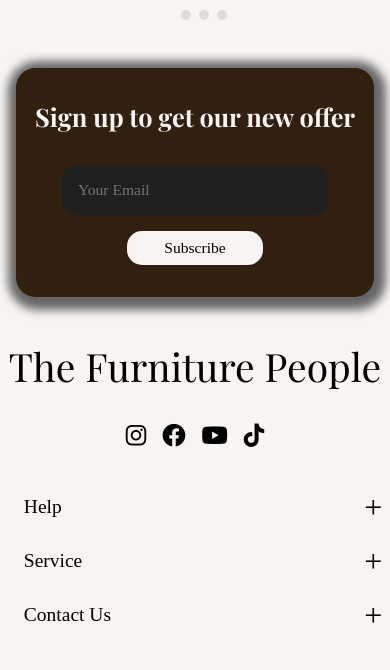
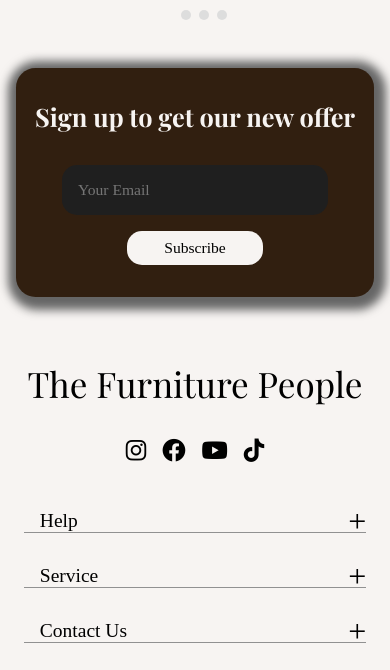
Before and after one commit to KoseiHamada30/assignment3, a plain HTML site: page homepage.html in a window 390 px wide. Shown: the part 2266-2936 px from the top of the page. Drawn offline with nearby package versions, Linux system fonts and the light colour scheme; a web font is replaced by a local one.

Commit message:
edit footer

```diff
--- a/homepage.css
+++ b/homepage.css
@@ -1039,7 +1039,8 @@ footer {
     }
 
     .footer-logo h2 {
-        font-size: 10vw;
+        font-size: 9vw;
+        margin-top: 6vw;
     }
 
     .social-links {
@@ -1055,11 +1056,13 @@ footer {
         text-align: left;
         gap: 2rem;
         overflow: hidden;
+        margin: 0 1rem;
     }
 
     .footer-column {
         width: 100%;
         transition: all 0.3s ease;
+        border-bottom: 1px solid #919191;
     }
 
     .footer-column h3 {
--- a/homepage.html
+++ b/homepage.html
@@ -258,11 +258,13 @@
                     <p>Warehouse address:</p>
                     <p>3 Maldon Street, Broadmeadows VIC 3047, Australia</p>
                     <p>ABN: 11 602 536 961</p>
-                    <br>
+                    <p></p>
+                    <p></p>
                     <p>Warehouse visit:</p>
                     <p>Monday - Saturday 10:00 - 16:00</p>
                     <p>Sunday - Closed</p>
-                    <br>
+                    <p></p>
+                    <p></p>
                     <p>Order pick-up:</p>
                     <p>Monday - Saturday: 10:00 - 16:00</p>
                     <p>Sunday - Closed</p>
--- a/itemlist.css
+++ b/itemlist.css
@@ -894,7 +894,8 @@ footer {
     }
 
     .footer-logo h2 {
-        font-size: 10vw;
+        font-size: 9vw;
+        margin-top: 6vw;
     }
 
     .social-links {
@@ -910,11 +911,13 @@ footer {
         text-align: left;
         gap: 2rem;
         overflow: hidden;
+        margin: 0 1rem;
     }
 
     .footer-column {
         width: 100%;
         transition: all 0.3s ease;
+        border-bottom: 1px solid #919191;
     }
 
     .footer-column h3 {
--- a/product.css
+++ b/product.css
@@ -397,19 +397,19 @@ footer {
 .accordion {
     margin: 2rem auto 1.5rem auto;
     max-width: 700px;
-    background: #fff;
+    background:#F7F4F2;
     border-radius: 1.5rem;
-    box-shadow: 0 2px 12px 0 rgba(0,0,0,0.07);
     padding: 1rem 2vw;
 }
 .accordion-item {
-    border-bottom: 1px solid #eee;
+    border-bottom: 1px solid #919191;
 }
 .accordion-header {
+    font-family: Alexandria;
     background: none;
     border: none;
     font-size: 1.1rem;
-    font-weight: bold;
+    font-weight: initial;
     width: 100%;
     text-align: left;
     padding: 1rem 0;
@@ -747,7 +747,8 @@ footer {
     }
 
     .footer-logo h2 {
-        font-size: 10vw;
+        font-size: 9vw;
+        margin-top: 6vw;
     }
 
     .social-links {
@@ -763,11 +764,13 @@ footer {
         text-align: left;
         gap: 2rem;
         overflow: hidden;
+        margin: 0 1rem;
     }
 
     .footer-column {
         width: 100%;
         transition: all 0.3s ease;
+        border-bottom: 1px solid #919191;
     }
 
     .footer-column h3 {
@@ -884,7 +887,7 @@ footer {
         border-radius: 3vw;
     }
     .product-qty-cart {
-        margin: 0 2.5rem;
+        margin: 1rem 2.5rem;
         gap: 2vw;
     }
     .qty-btn {
@@ -1004,4 +1007,7 @@ footer {
         height: 8vw;
         font-size: 6vw;
     }
+    .accordion-item {
+        margin-bottom: 4vw;
+    }
 }
```
Also changed, not shown: itemlist.html (+4 -2 lines), product.html (+4 -2 lines).
